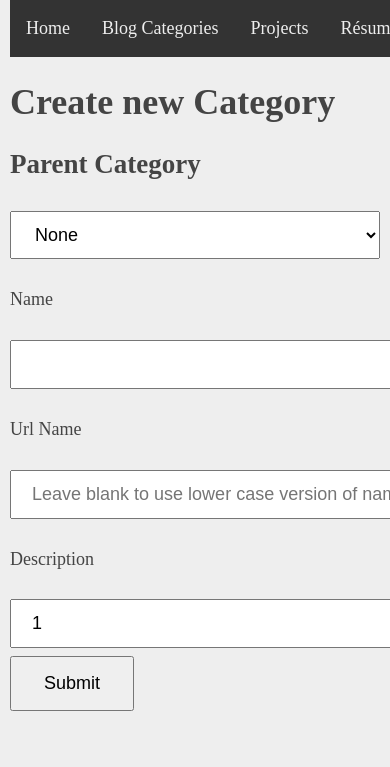
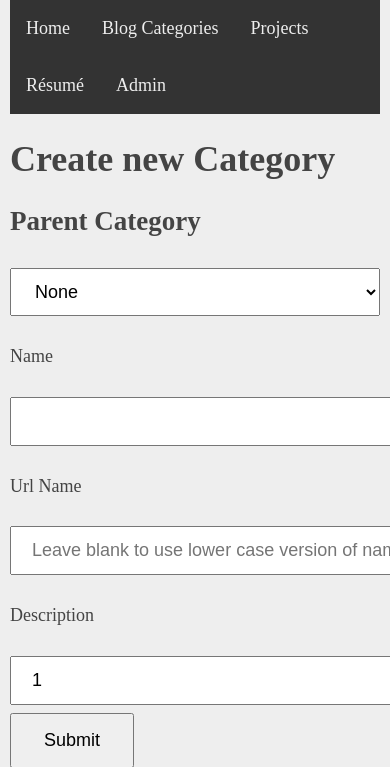
Before and after one commit to mkmoisen/blog, a Flask app: page /admin/category/ in a window 390 px wide; the page is wider, and only the part inside the window is pictured. Shown: the top 767 px of that part. Run offline with Flask 2, Linux system fonts and the light colour scheme; the visitor is signed in with stand-in values (Sample User, id 1); data that the repository does not hold is empty.

Commit message:
made navigation bar responsive to mobile by changing width to max-width

```diff
--- a/blog/templates/base.html
+++ b/blog/templates/base.html
@@ -26,7 +26,7 @@
             overflow: hidden;
             background-color: #333;
             top: 0;
-            width:650px;
+            max-width:650px;
          }
          #navigation li {
             float: left;
```
